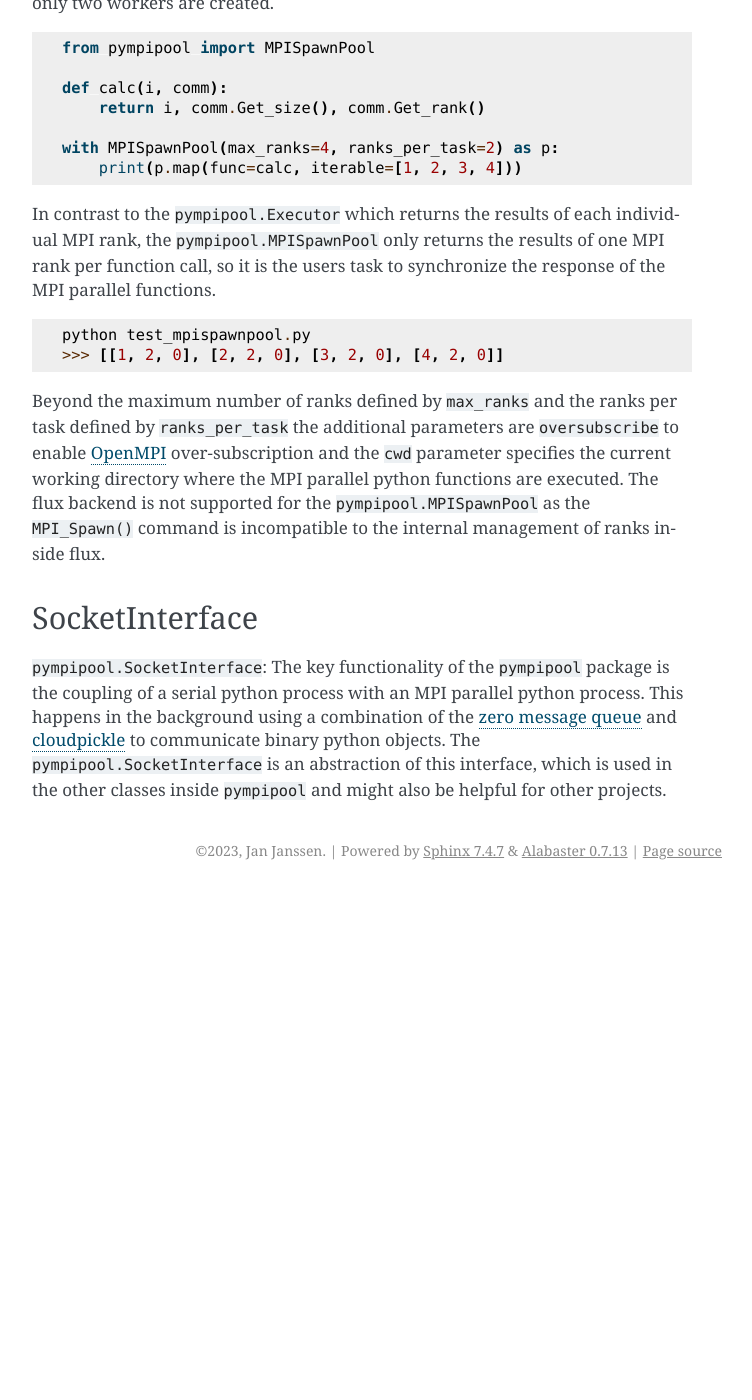
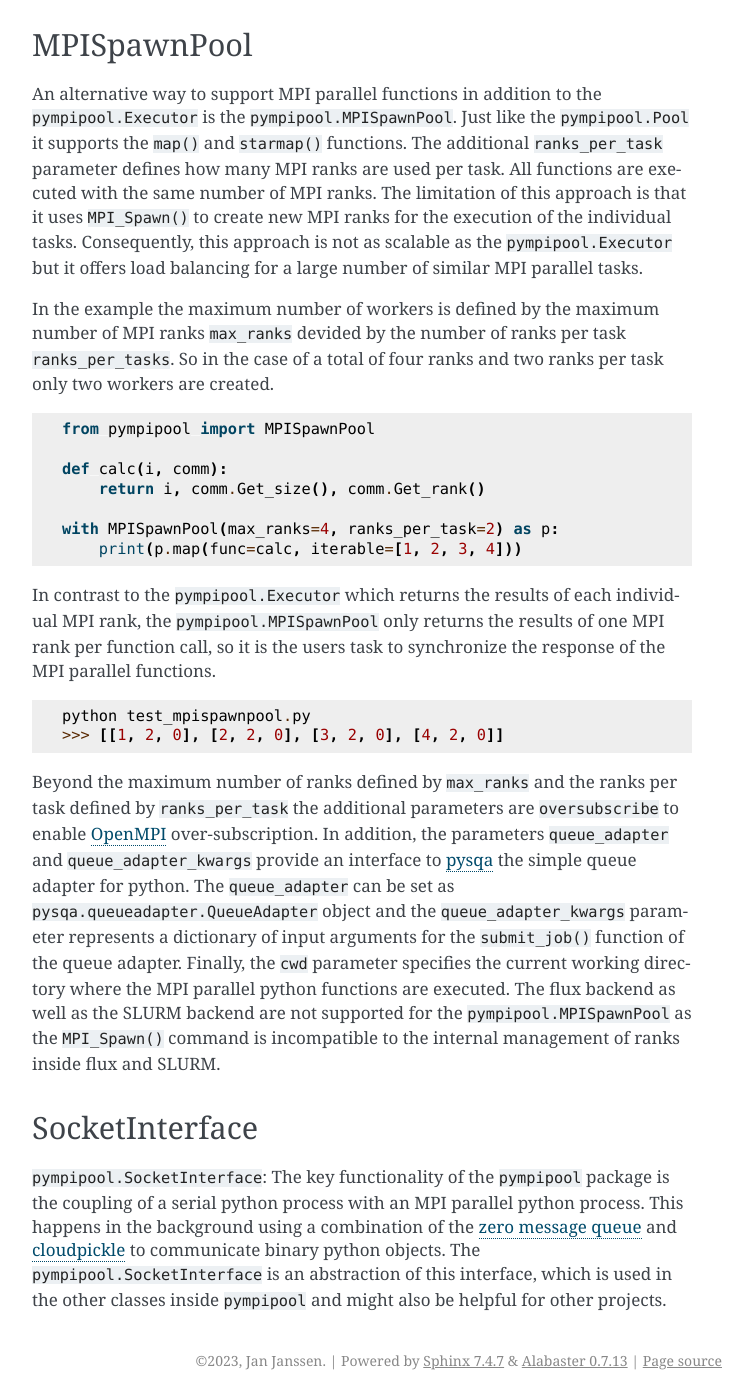
Before and after one commit to pyiron/executorlib, a Sphinx documentation site: the page built from docs/source/interfaces.md, in a window 1280 px wide and 1400 px high, scrolled down 5828 px. Shown: the whole window, without its empty margins (388-1140 px from the left). Built offline with Sphinx 7.4.7, drawn with Linux system fonts in a browser that asks for light colours; before the commit the page ends 6718 px from its top, so only the background shows below that; some of the changed text lies outside the part shown.

Commit message:
Add a few words about the new pysqa interface

````diff
--- a/docs/source/interfaces.md
+++ b/docs/source/interfaces.md
@@ -54,9 +54,12 @@ python test_pool_map.py
 >>> [array(1), array(4), array(9), array(16)]
 ```
 Beyond the number of workers defined by `max_workers`, the additional parameters are `oversubscribe` to enable
-[OpenMPI](https://www.open-mpi.org) over-subscription, `enable_flux_backend` to switch from MPI as backend flux as
-alternative backend. Finally, the `cwd` parameter specifies the current working directory where the python functions are
-executed.
+[OpenMPI](https://www.open-mpi.org) over-subscription, `enable_flux_backend` and `enable_slurm_backend` to switch from
+MPI as backend to flux or SLURM as alternative backend. In addition, the parameters `queue_adapter` and
+`queue_adapter_kwargs` provide an interface to [pysqa](https://pysqa.readthedocs.org) the simple queue adapter for
+python. The `queue_adapter` can be set as `pysqa.queueadapter.QueueAdapter` object and the `queue_adapter_kwargs`
+parameter represents a dictionary of input arguments for the `submit_job()` function of the queue adapter. Finally, the
+`cwd` parameter specifies the current working directory where the python functions are executed.
 
 In addition to the `map()` function, the `pympipool.Pool` interface implements the `starmap()` function. The example is
 very similar to the one above. Just this time the `calc()` function accepts two arguments rather than one:
@@ -145,9 +148,12 @@ python test_executor_init.py
 ```
 So the sum of `i`,`j` and `k` results in `10` rather than `9`. Beyond the number of cores defined by `cores` and the
 initialization function defined by `init_function` the additional parameters are `oversubscribe` to enable
-[OpenMPI](https://www.open-mpi.org) over-subscription, `enable_flux_backend` to switch from MPI as backend flux as
-alternative backend. Finally, the `cwd` parameter specifies the current working directory where the python functions are
-executed.
+[OpenMPI](https://www.open-mpi.org) over-subscription, `enable_flux_backend` and `enable_slurm_backend` to switch from
+MPI as backend to flux or SLURM as alternative backend. In addition, the parameters `queue_adapter` and
+`queue_adapter_kwargs` provide an interface to [pysqa](https://pysqa.readthedocs.org) the simple queue adapter for
+python. The `queue_adapter` can be set as `pysqa.queueadapter.QueueAdapter` object and the `queue_adapter_kwargs`
+parameter represents a dictionary of input arguments for the `submit_job()` function of the queue adapter. Finally, the
+`cwd` parameter specifies the current working directory where the python functions are executed.
 
 When multiple functions are submitted to the `pympipool.Executor` class then they are executed following the first in
 first out principle. The `len()` function applied on the `pympipool.Executor` object can be used to list how many items
@@ -185,9 +191,12 @@ python test_pool_executor.py
 >>> 3 7 11 15
 ```
 Beyond the number of workers defined by `max_workers`, the additional parameters are `oversubscribe` to enable
-[OpenMPI](https://www.open-mpi.org) over-subscription, `enable_flux_backend` to switch from MPI as backend flux as
-alternative backend. Finally, the `cwd` parameter specifies the current working directory where the python functions are
-executed.
+[OpenMPI](https://www.open-mpi.org) over-subscription, `enable_flux_backend` and `enable_slurm_backend` to switch from
+MPI as backend to flux or SLURM as alternative backend. In addition, the parameters `queue_adapter` and
+`queue_adapter_kwargs` provide an interface to [pysqa](https://pysqa.readthedocs.org) the simple queue adapter for
+python. The `queue_adapter` can be set as `pysqa.queueadapter.QueueAdapter` object and the `queue_adapter_kwargs`
+parameter represents a dictionary of input arguments for the `submit_job()` function of the queue adapter. Finally, the
+`cwd` parameter specifies the current working directory where the python functions are executed.
 
 ## MPISpawnPool
 An alternative way to support MPI parallel functions in addition to the `pympipool.Executor` is the `pympipool.MPISpawnPool`.
@@ -217,10 +226,13 @@ python test_mpispawnpool.py
 >>> [[1, 2, 0], [2, 2, 0], [3, 2, 0], [4, 2, 0]]
 ```
 Beyond the maximum number of ranks defined by `max_ranks` and the ranks per task defined by `ranks_per_task` the
-additional parameters are `oversubscribe` to enable [OpenMPI](https://www.open-mpi.org) over-subscription and the `cwd`
-parameter specifies the current working directory where the MPI parallel python functions are executed. The flux backend
-is not supported for the `pympipool.MPISpawnPool` as the `MPI_Spawn()` command is incompatible to the internal management
-of ranks inside flux.
+additional parameters are `oversubscribe` to enable [OpenMPI](https://www.open-mpi.org) over-subscription. In addition,
+the parameters `queue_adapter` and `queue_adapter_kwargs` provide an interface to [pysqa](https://pysqa.readthedocs.org)
+the simple queue adapter for python. The `queue_adapter` can be set as `pysqa.queueadapter.QueueAdapter` object and the
+`queue_adapter_kwargs` parameter represents a dictionary of input arguments for the `submit_job()` function of the queue
+adapter. Finally, the `cwd` parameter specifies the current working directory  where the MPI parallel python functions
+are executed. The flux backend as well as the SLURM backend are not supported for the `pympipool.MPISpawnPool` as the
+`MPI_Spawn()` command is incompatible to the internal management of ranks inside flux and SLURM.
 
 ## SocketInterface
 `pympipool.SocketInterface`: The key functionality of the `pympipool` package is the coupling of a serial python process
````
